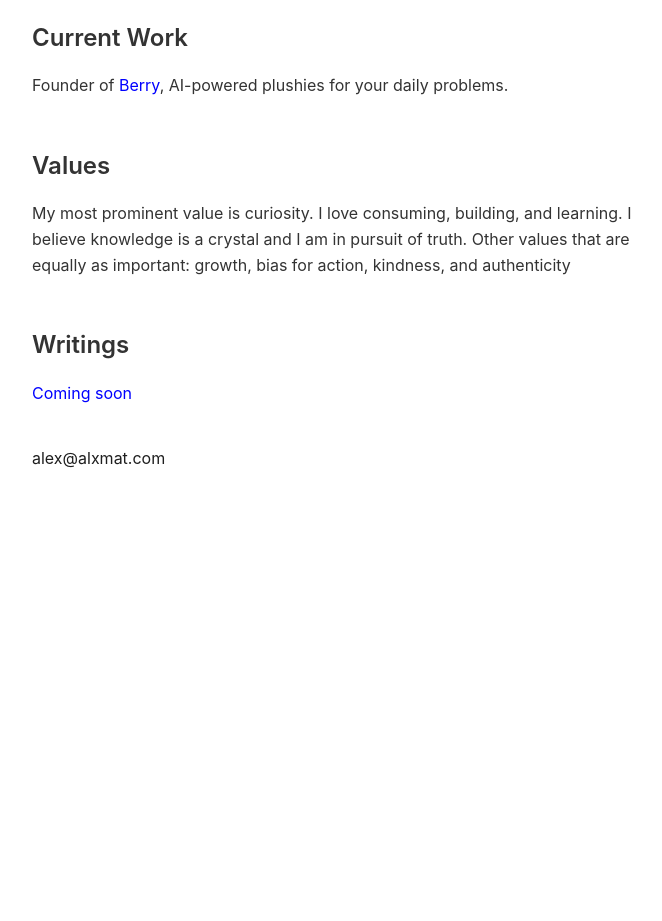
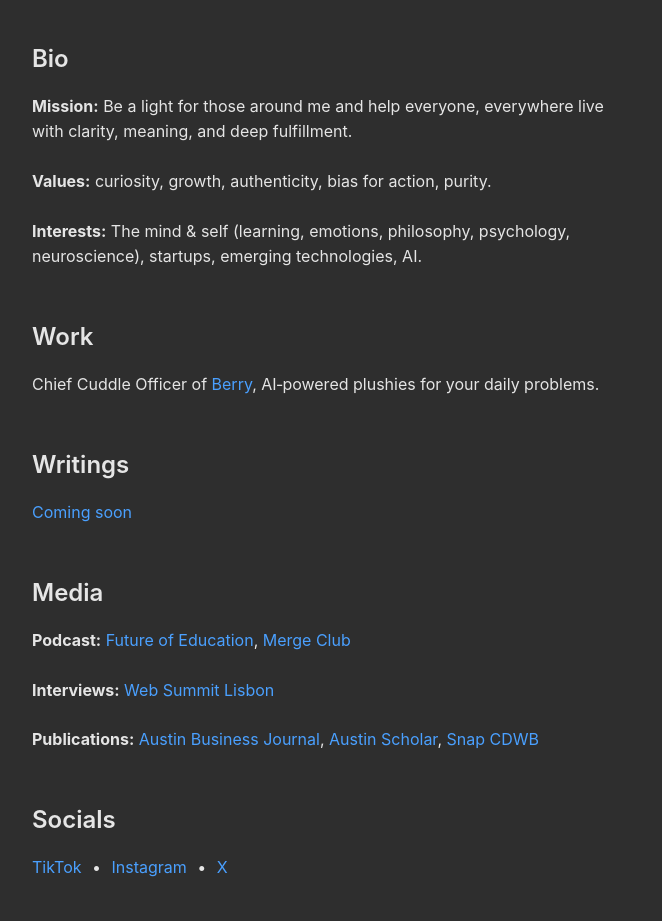
Before and after one commit to alxthe/alxmat, a plain HTML site: page index.html in a window 1280 px wide. Shown: the part 570-1491 px from the top of the page, without its empty margins (308-970 px from the left). Before the commit the page ends 1082 px from the top, so only its background shows below. Drawn offline with Linux system fonts and the light colour scheme.

Commit message:
Update index.html

```diff
--- a/index.html
+++ b/index.html
@@ -4,16 +4,22 @@
     <title>Alex Mathew</title>
     <meta name="viewport" content="width=device-width, initial-scale=1">
     <style>
+        :root {
+            --bg: #2e2e2e; /* dark slate */
+            --text: #e5e5e5; /* light gray text */
+            --accent: #4aa0ff; /* link color */
+        }
         body {
             font-family: 'Inter', -apple-system, BlinkMacSystemFont, 'Segoe UI', Roboto, sans-serif;
+            background: var(--bg);
+            color: var(--text);
             max-width: 600px;
             margin: 40px auto;
             padding: 0 20px;
             line-height: 1.6;
-            color: #333;
         }
         a {
-            color: #1e1e1e;
+            color: var(--accent);
             text-decoration: none;
         }
         a:hover {
@@ -22,42 +28,28 @@
         img {
             margin: 20px 0;
             border-radius: 4px;
+            max-width: 100%;
+            height: auto;
         }
-        h1, h2, h3 {
+        h1, h2 {
             font-weight: 600;
             margin-top: 2em;
             margin-bottom: 0.5em;
+            color: var(--text);
         }
         h1 {
             margin-top: 0.5em;
+            font-size: 2.2rem;
         }
         p {
             margin-bottom: 1.5em;
         }
-        .mission {
-            font-size: 1.2em;
-            line-height: 1.7;
-            margin: 2em 0;
-        }
         .section {
             margin: 2.5em 0;
-        }
-        .values {
-            margin: 2em 0;
-        }
-        .footer {
-            margin-top: 4em;
-            padding-top: 2em;
-            border-top: 1px solid #eee;
-            font-size: 0.9em;
-            color: #666;
         }
         @media (max-width: 600px) {
             body {
                 margin: 20px auto;
-            }
-            .mission {
-                font-size: 1.1em;
             }
             img {
                 max-width: 120px;
@@ -66,33 +58,43 @@
     </style>
 </head>
 <body>
-    <img src="https://github.com/alxthe/alxmat/raw/main/TMZ%205075%20Nov%2012%202024.jpg" alt="alxmat" style="width: 375px; height: 250px; max-width: 100%; height: auto; margin: 20px 0; border-radius: 4px;">
+    <img src="https://github.com/alxthe/alxmat/raw/main/TMZ%205075%20Nov%2012%202024.jpg" alt="Alex Mathew holding tablet">
 
     <h1>Alex Mathew</h1>
 
-    <div class="mission">
-        My goal is to add value to billions of people (now and in the future) by helping them live fulfilling lives & unlocking their untapped potential
+    <div class="section">
+        <h2>Bio</h2>
+        <p><strong>Mission:</strong> Be a light for those around me and help everyone, everywhere live with clarity, meaning, and deep fulfillment.</p>
+        <p><strong>Values:</strong> curiosity, growth, authenticity, bias for action, purity.</p>
+        <p><strong>Interests:</strong> The mind &amp; self (learning, emotions, philosophy, psychology, neuroscience), startups, emerging technologies, AI.</p>
     </div>
 
     <div class="section">
-        <h2>Current Work</h2>
-        <p>Founder of <a href="https://berryplush.com" target="_blank" style="color: blue;">Berry</a>, AI-powered plushies for your daily problems.</p>
-    </div>
-
-    <div class="section">
-        <h2>Values</h2>
-        <p>My most prominent value is curiosity. I love consuming, building, and learning. I believe knowledge is a crystal and I am in pursuit of truth. Other values that are equally as important: growth, bias for action, kindness, and authenticity</p>
+        <h2>Work</h2>
+        <p>Chief Cuddle Officer of <a href="https://berryplush.com" target="_blank">Berry</a>, AI‑powered plushies for your daily problems.</p>
     </div>
 
     <div class="section">
         <h2>Writings</h2>
-        <p><a href="https://alxmat.substack.com" target="_blank" style="color: blue;">Coming soon</a></p>
-
+        <p><a href="https://alxmat.substack.com" target="_blank">Coming soon</a></p>
     </div>
 
     <div class="section">
-        <p><a href="mailto:alex@alxmat.com">alex@alxmat.com</a></p>
+        <h2>Media</h2>
+        <p><strong>Podcast:</strong> <a href="https://www.youtube.com/watch?v=FrB3U9Tczwg" target="_blank">Future of Education</a>, <a href="https://www.youtube.com/watch?v=fryAYhPa37Y&t=374s" target="_blank">Merge Club</a></p>
+        <p><strong>Interviews:</strong> <a href="https://www.youtube.com/watch?v=0xKt_CWLTnA&t=246s" target="_blank">Web Summit Lisbon</a></p>
+        <p><strong>Publications:</strong> <a href="https://www.bizjournals.com/austin/news/2025/06/09/ai-classroom-preparing-new-era-learning.html" target="_blank">Austin Business Journal</a>, <a href="https://austinscholar.substack.com/p/austin-scholar-164-how-finding-purpose" target="_blank">Austin Scholar</a>, <a href="https://values.snap.com/safety/cdwb" target="_blank">Snap CDWB</a></p>
     </div>
 
+    <div class="section">
+        <h2>Socials</h2>
+        <p>
+            <a href="https://www.tiktok.com/@alxmthew" target="_blank">TikTok</a>
+            <span style="margin: 0 6px;">•</span>
+            <a href="https://www.instagram.com/alxmthew/" target="_blank">Instagram</a>
+            <span style="margin: 0 6px;">•</span>
+            <a href="https://x.com/alxmthew" target="_blank">X</a>
+        </p>
+    </div>
 </body>
 </html>
```
